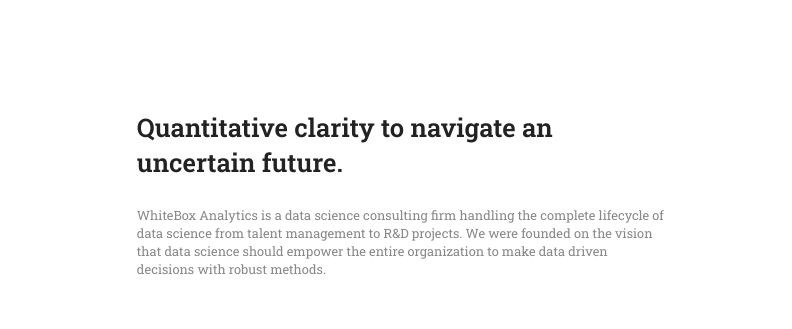
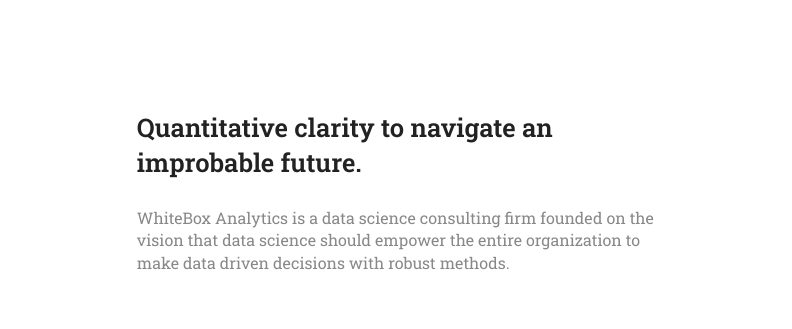
Before and after one commit to henryliang2/whitebox-analytics, a Gatsby site: page / in a window 1280 px wide. Shown: the part 116-445 px from the top of the page, 488-1280 px from the left. Built offline with nearby package versions, Linux system fonts and the light colour scheme; Gatsby itself is replaced by a stand-in of ours.

Commit message:
minor styling changes and added company logos

```diff
--- a/src/pages/index.js
+++ b/src/pages/index.js
@@ -38,8 +38,8 @@
     <div className='landing'>
       <img className='landing__image' alt='landing' src='tensorflow_saddle.png' />
       <div className='landing__text-container'>
-        <p className='landing__text landing__text--bold'>Quantitative clarity to navigate an uncertain future.</p>
-        <p className='landing__text'>WhiteBox Analytics is a data science consulting firm handling the complete lifecycle of data science from talent management to R&D projects. We were founded on the vision that data science should empower the entire organization to make data driven decisions with robust methods.</p>
+        <p className='landing__text landing__text--bold'>Quantitative clarity to navigate an improbable future.</p>
+        <p className='landing__text'>WhiteBox Analytics is a data science consulting firm founded on the vision that data science should empower the entire organization to make data driven decisions with robust methods.</p>
       </div>
     </div>
 
--- a/src/styles/app.css
+++ b/src/styles/app.css
@@ -31,7 +31,7 @@
 }
 
 .landing__text {
-  font-size: 0.8em;
+  font-size: 1em;
   line-height: 1.4em;
   font-family: 'Roboto Slab', 'Arial', 'sans-serif';
   font-weight: 400;
```
Also changed, not shown: public/lulu.png (added), public/save-on.png (added), public/sobeys.png (added), public/translink.png (added).
